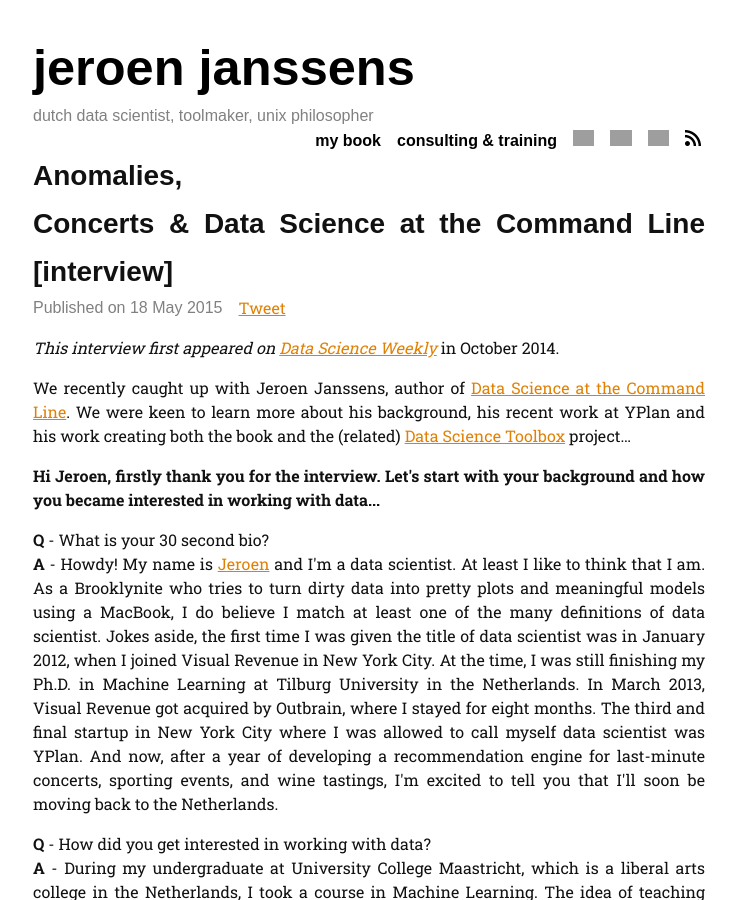
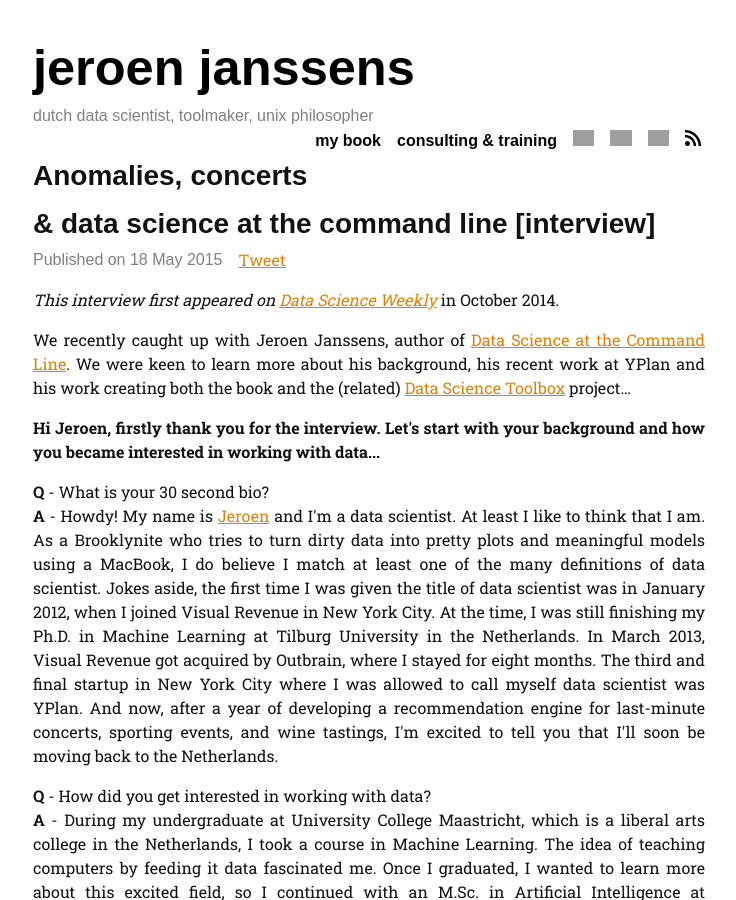
Before and after one commit to jeroenjanssens/jeroenjanssens.github.io, a Jekyll site: the page built from _posts/2015-05-18-interview-data-science-weekly.markdown, in a window 1280 px wide and 900 px high. Shown: the whole window, without its empty margins (271-1007 px from the left). Built offline with Jekyll 4.4.1, drawn with Linux system fonts in a browser that asks for light colours; some web fonts are replaced; Markdown is read by kramdown in place of the engine named in the settings; comment, search, counter and statistics services are not loaded; grey boxes are pictures that could not be loaded.

```diff
--- a/_posts/2015-05-18-interview-data-science-weekly.markdown
+++ b/_posts/2015-05-18-interview-data-science-weekly.markdown
@@ -1,6 +1,6 @@
 ---
 layout: post
-title:  "Anomalies, Concerts & Data Science at the Command Line [interview]"
+title:  "Anomalies, concerts & data science at the command line [interview]"
 date:   2015-05-18 12:00:00
 description: "We recently caught up with Jeroen Janssens, author of Data Science at the Command Line. We were keen to learn more about his background, his recent work at YPlan and his work creating both the book and the (related) Data Science Toolbox project…"
 ---
```
Also changed, not shown: 3 other files.
